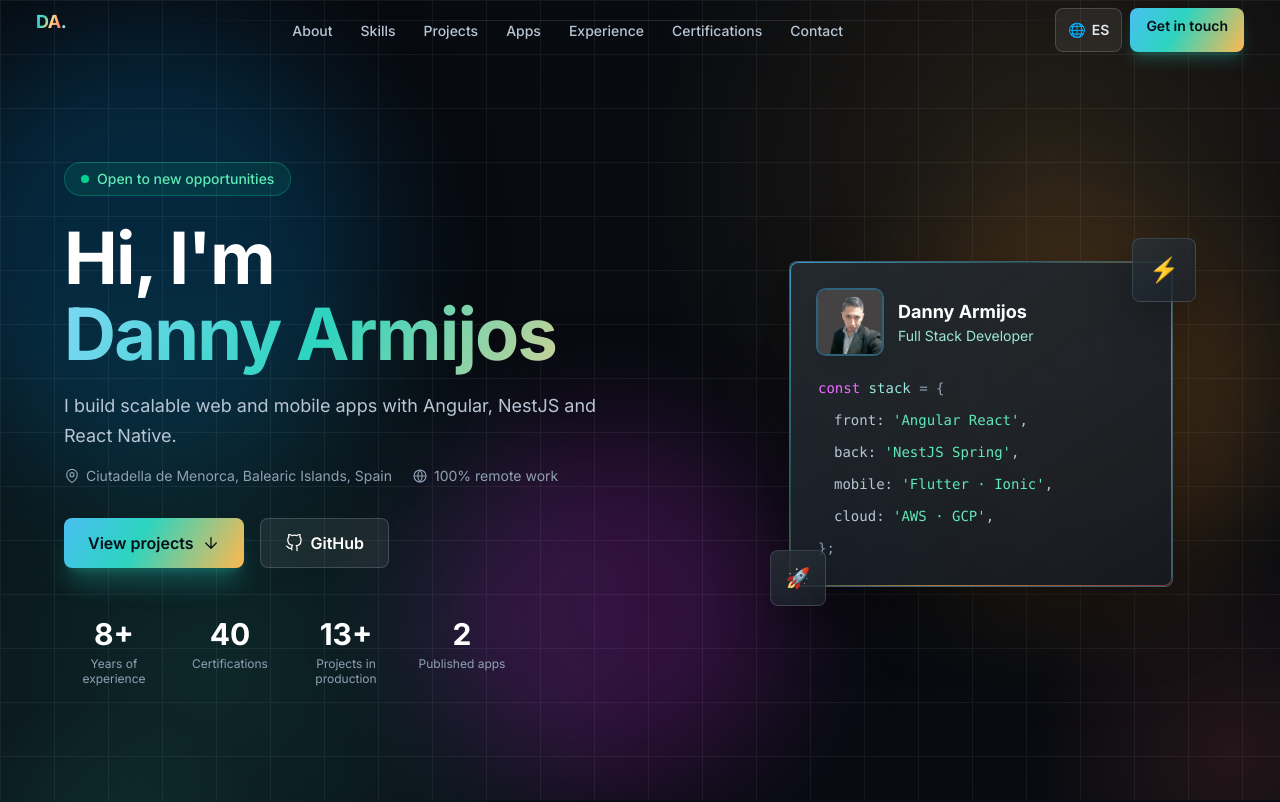
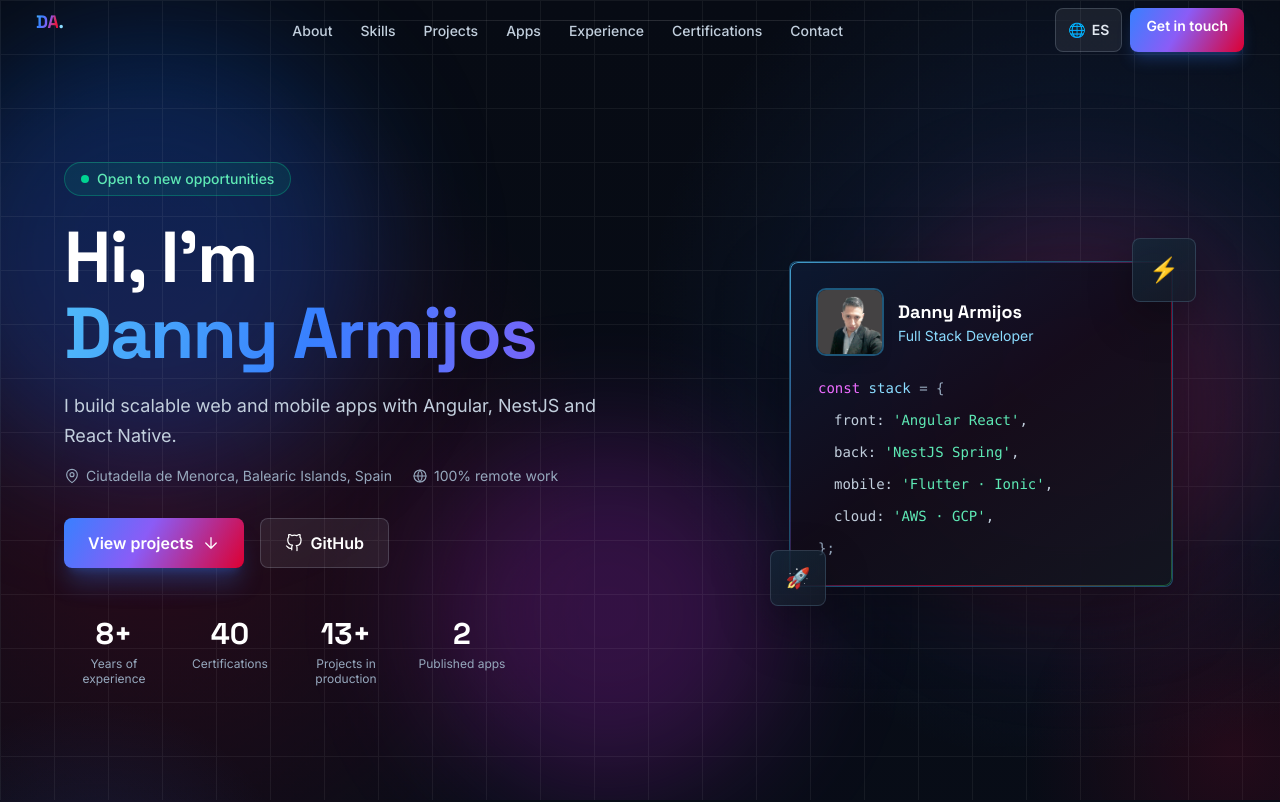
Before and after one commit to dmarmijosa/dmarmijosa-portafolio, an Angular app: page / in a window 1280 px wide. Shown: the top 802 px of the page. Built offline with nearby package versions, Linux system fonts and the light colour scheme.

Commit message:
Align portfolio palette with tech stack

```diff
--- a/src/styles.css
+++ b/src/styles.css
@@ -4,43 +4,45 @@
    Design tokens (Tailwind v4 @theme)
    ============================================================ */
 @theme {
-  --font-sans: 'Plus Jakarta Sans', Inter, ui-sans-serif, system-ui, -apple-system, sans-serif;
-  --font-display: 'Plus Jakarta Sans', Inter, ui-sans-serif, system-ui, -apple-system, sans-serif;
+  --font-sans: Inter, ui-sans-serif, system-ui, -apple-system, sans-serif;
+  --font-display: 'Space Grotesk', Inter, ui-sans-serif, system-ui, sans-serif;
 
-  --color-ink-950: #070a0f;
-  --color-ink-900: #0d121a;
-  --color-ink-800: #151d27;
-  --color-ink-700: #223044;
+  --color-ink-950: #070b14;
+  --color-ink-900: #0d1422;
+  --color-ink-800: #141f32;
+  --color-ink-700: #22304a;
 
-  --color-brand-300: #8bd8ff;
-  --color-brand-400: #49bff2;
-  --color-brand-500: #008ecf;
-  --color-brand-600: #006ea8;
-  --color-brand-900: #07283a;
-  --color-accent-300: #ffd18a;
-  --color-accent-400: #ffb84f;
-  --color-accent-500: #f08a24;
-  --color-violet-glow: #b26bff;
+  --color-brand-300: #76d7ff;
+  --color-brand-400: #38bdf8;
+  --color-brand-500: #1488ff;
+  --color-brand-600: #0d5bd7;
+  --color-brand-900: #071f3c;
+  --color-accent-300: #ff8aa3;
+  --color-accent-400: #f43f5e;
+  --color-accent-500: #dd0031;
+  --color-violet-glow: #8b5cf6;
 }
 
 :root {
   color-scheme: dark;
-  --page-bg: #070a0f;
-  --surface: rgba(16, 23, 31, 0.74);
-  --surface-strong: rgba(10, 16, 24, 0.88);
+  --page-bg: #070b14;
+  --surface: rgba(13, 20, 34, 0.76);
+  --surface-strong: rgba(8, 13, 24, 0.91);
   --surface-soft: rgba(255, 255, 255, 0.055);
-  --line: rgba(201, 226, 242, 0.16);
-  --line-strong: rgba(139, 216, 255, 0.32);
+  --line: rgba(171, 205, 239, 0.17);
+  --line-strong: rgba(56, 189, 248, 0.36);
   --text: #f7fafc;
-  --text-muted: #b8c5d4;
-  --text-soft: #8fa0b4;
-  --teal: #2dd4bf;
-  --sky: #49bff2;
-  --amber: #ffb84f;
-  --coral: #ff6b5f;
-  --violet: #b26bff;
-  --green: #71e08a;
-  --ring: #ffd18a;
+  --text-muted: #c2cfdd;
+  --text-soft: #96a8bd;
+  --angular: #dd0031;
+  --nestjs: #e0234e;
+  --flutter: #54c5f8;
+  --ionic: #3880ff;
+  --n8n: #ff6d5a;
+  --ai: #8b5cf6;
+  --node: #22c55e;
+  --cyan: #22d3ee;
+  --ring: #22c55e;
   --radius-card: 8px;
   --shadow-card: 0 24px 70px rgba(0, 0, 0, 0.36);
   --shadow-soft: 0 16px 44px rgba(0, 0, 0, 0.26);
@@ -58,10 +60,11 @@
   margin: 0;
   min-width: 320px;
   background:
-    radial-gradient(circle at 16% 8%, rgba(45, 212, 191, 0.14), transparent 28rem),
-    radial-gradient(circle at 82% 2%, rgba(255, 184, 79, 0.12), transparent 26rem),
-    radial-gradient(circle at 74% 62%, rgba(178, 107, 255, 0.1), transparent 30rem),
-    linear-gradient(180deg, #070a0f 0%, #0c1017 42%, #090d13 100%);
+    radial-gradient(circle at 12% 6%, rgba(221, 0, 49, 0.16), transparent 28rem),
+    radial-gradient(circle at 84% 4%, rgba(56, 128, 255, 0.16), transparent 27rem),
+    radial-gradient(circle at 74% 62%, rgba(139, 92, 246, 0.13), transparent 31rem),
+    radial-gradient(circle at 32% 86%, rgba(34, 197, 94, 0.11), transparent 30rem),
+    linear-gradient(180deg, #070b14 0%, #0b1220 42%, #080d18 100%);
   color: var(--text);
   font-family: var(--font-sans);
   -webkit-font-smoothing: antialiased;
@@ -76,8 +79,8 @@
   z-index: -2;
   pointer-events: none;
   background:
-    linear-gradient(rgba(255, 255, 255, 0.035) 1px, transparent 1px),
-    linear-gradient(90deg, rgba(255, 255, 255, 0.03) 1px, transparent 1px);
+    linear-gradient(rgba(84, 197, 248, 0.04) 1px, transparent 1px),
+    linear-gradient(90deg, rgba(244, 63, 94, 0.035) 1px, transparent 1px);
   background-size: 72px 72px;
   mask-image: linear-gradient(to bottom, black, transparent 82%);
 }
@@ -88,12 +91,12 @@
   inset: 0;
   z-index: -1;
   pointer-events: none;
-  background: linear-gradient(90deg, rgba(7, 10, 15, 0.78), transparent 28%, transparent 72%, rgba(7, 10, 15, 0.78));
+  background: linear-gradient(90deg, rgba(7, 11, 20, 0.78), transparent 28%, transparent 72%, rgba(7, 11, 20, 0.78));
 }
 
 ::selection {
-  background: var(--amber);
-  color: #10151c;
+  background: var(--node);
+  color: #061018;
 }
 
 /* Custom scrollbar */
@@ -104,7 +107,7 @@
   background: var(--page-bg);
 }
 ::-webkit-scrollbar-thumb {
-  background: linear-gradient(var(--sky), var(--amber), var(--coral));
+  background: linear-gradient(var(--angular), var(--ionic), var(--node));
   border-radius: 999px;
 }
 
@@ -119,7 +122,7 @@
 a:focus-visible,
 button:focus-visible {
   outline: 3px solid var(--ring);
-  box-shadow: 0 0 0 7px rgba(255, 209, 138, 0.18);
+  box-shadow: 0 0 0 7px rgba(34, 197, 94, 0.18);
 }
 
 main {
@@ -134,7 +137,7 @@
    Utilities
    ============================================================ */
 .text-gradient {
-  background: linear-gradient(115deg, #8bd8ff 0%, #2dd4bf 28%, #ffd18a 58%, #ff6b5f 100%);
+  background: linear-gradient(110deg, var(--flutter) 0%, var(--ionic) 28%, var(--ai) 56%, var(--nestjs) 78%, var(--angular) 100%);
   -webkit-background-clip: text;
   background-clip: text;
   -webkit-text-fill-color: transparent;
@@ -142,7 +145,7 @@
 
 .glass {
   background:
-    linear-gradient(145deg, rgba(255, 255, 255, 0.085), rgba(255, 255, 255, 0.035)),
+    linear-gradient(145deg, rgba(84, 197, 248, 0.09), rgba(255, 255, 255, 0.032)),
     var(--surface);
   backdrop-filter: blur(18px) saturate(1.15);
   -webkit-backdrop-filter: blur(18px) saturate(1.15);
@@ -153,7 +156,7 @@
 
 .glass-strong {
   background:
-    linear-gradient(145deg, rgba(255, 255, 255, 0.1), rgba(255, 255, 255, 0.04)),
+    linear-gradient(145deg, rgba(56, 128, 255, 0.1), rgba(221, 0, 49, 0.045), rgba(255, 255, 255, 0.035)),
     var(--surface-strong);
   backdrop-filter: blur(24px) saturate(1.2);
   -webkit-backdrop-filter: blur(24px) saturate(1.2);
@@ -172,7 +175,7 @@
   inset: 0;
   border-radius: inherit;
   padding: 1px;
-  background: linear-gradient(135deg, rgba(73, 191, 242, 0.78), rgba(45, 212, 191, 0.22), rgba(255, 184, 79, 0.62), rgba(255, 107, 95, 0.42));
+  background: linear-gradient(135deg, rgba(84, 197, 248, 0.78), rgba(56, 128, 255, 0.32), rgba(221, 0, 49, 0.62), rgba(34, 197, 94, 0.42));
   -webkit-mask: linear-gradient(#000 0 0) content-box, linear-gradient(#000 0 0);
   -webkit-mask-composite: xor;
   mask-composite: exclude;
@@ -211,7 +214,7 @@
   width: 30rem;
   height: 30rem;
   pointer-events: none;
-  background: radial-gradient(circle, rgba(255, 107, 95, 0.11), transparent 62%);
+  background: radial-gradient(circle, rgba(221, 0, 49, 0.13), transparent 62%);
 }
 
 #about::after,
@@ -224,14 +227,14 @@
   width: 28rem;
   height: 28rem;
   pointer-events: none;
-  background: radial-gradient(circle, rgba(45, 212, 191, 0.1), transparent 62%);
+  background: radial-gradient(circle, rgba(56, 128, 255, 0.12), transparent 62%);
 }
 
 .bg-gradient-to-r.from-brand-500.to-accent-500,
 .bg-gradient-to-br.from-brand-500\/80.to-accent-500\/80,
 .bg-gradient-to-br.from-brand-500.to-accent-500 {
-  background-image: linear-gradient(120deg, var(--sky), var(--teal) 42%, var(--amber)) !important;
-  color: #061018 !important;
+  background-image: linear-gradient(120deg, var(--ionic), var(--ai) 44%, var(--angular)) !important;
+  color: #ffffff !important;
 }
 
 .bg-gradient-to-r.from-brand-500.to-accent-500:hover,
@@ -252,7 +255,7 @@
 .text-brand-400,
 .text-accent-400,
 .text-accent-300 {
-  color: #9be7dc !important;
+  color: #8bdcff !important;
 }
 
 .bg-white\/5 {
@@ -279,7 +282,7 @@
 .shadow-brand-500\/20,
 .shadow-brand-900\/50,
 .shadow-brand-900\/60 {
-  --tw-shadow-color: rgba(45, 212, 191, 0.25) !important;
+  --tw-shadow-color: rgba(56, 128, 255, 0.26) !important;
 }
 
 article:hover,
@@ -406,8 +409,10 @@
 @media (max-width: 640px) {
   body {
     background:
-      radial-gradient(circle at 30% 0%, rgba(45, 212, 191, 0.12), transparent 20rem),
-      linear-gradient(180deg, #070a0f 0%, #0c1017 52%, #090d13 100%);
+      radial-gradient(circle at 18% 0%, rgba(221, 0, 49, 0.14), transparent 18rem),
+      radial-gradient(circle at 88% 18%, rgba(56, 128, 255, 0.15), transparent 19rem),
+      radial-gradient(circle at 50% 88%, rgba(139, 92, 246, 0.14), transparent 18rem),
+      linear-gradient(180deg, #070b14 0%, #0b1220 52%, #080d18 100%);
   }
 
   main > section {
```
